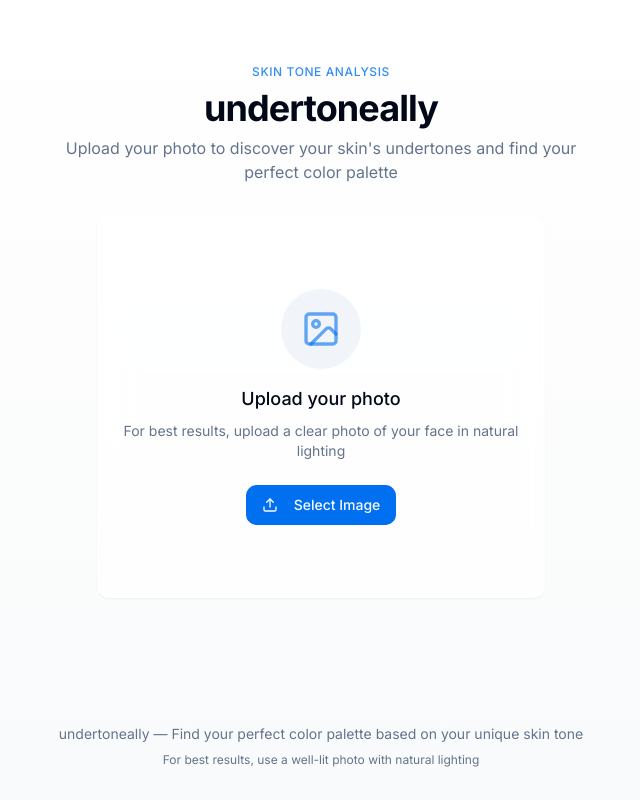
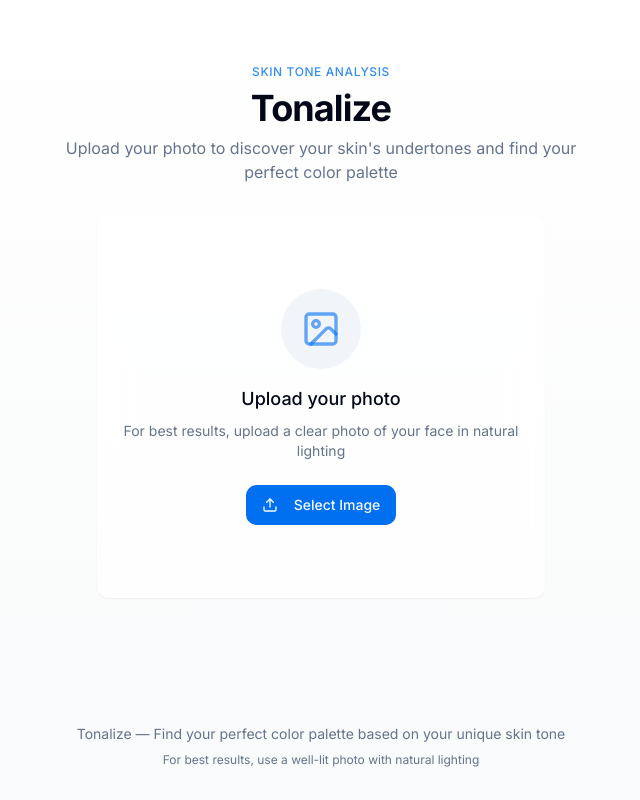
Before and after one commit to Srushti24695/tonalize, a React (Vite) app: page / in a window 1280 px wide. Shown: the whole page, without its empty margins (319-959 px from the left). Built offline with nearby package versions, Linux system fonts and the light colour scheme.

Commit message:
Rename app to Tonalize
Updates the application name to "Tonalize".

```diff
--- a/index.html
+++ b/index.html
@@ -1,9 +1,10 @@
+
 <!DOCTYPE html>
 <html lang="en">
   <head>
     <meta charset="UTF-8" />
     <meta name="viewport" content="width=device-width, initial-scale=1.0" />
-    <title>undertoneally</title>
+    <title>Tonalize</title>
     <meta name="description" content="Lovable Generated Project" />
     <meta name="author" content="Lovable" />
     <meta property="og:image" content="/og-image.png" />
--- a/src/components/Footer.tsx
+++ b/src/components/Footer.tsx
@@ -6,7 +6,7 @@ const Footer = () => {
     <footer className="w-full max-w-4xl mx-auto py-8 px-4 mt-auto">
       <div className="flex flex-col items-center justify-center">
         <p className="text-sm text-muted-foreground text-center">
-          undertoneally — Find your perfect color palette based on your unique skin tone
+          Tonalize — Find your perfect color palette based on your unique skin tone
         </p>
         <p className="text-xs text-muted-foreground mt-2">
           For best results, use a well-lit photo with natural lighting
--- a/src/components/Header.tsx
+++ b/src/components/Header.tsx
@@ -9,7 +9,7 @@ const Header = () => {
           Skin Tone Analysis
         </div>
         <h1 className="text-3xl md:text-4xl font-bold tracking-tight text-foreground">
-          undertoneally
+          Tonalize
         </h1>
         <p className="text-muted-foreground text-center max-w-lg mt-2">
           Upload your photo to discover your skin's undertones and find your perfect color palette
```
